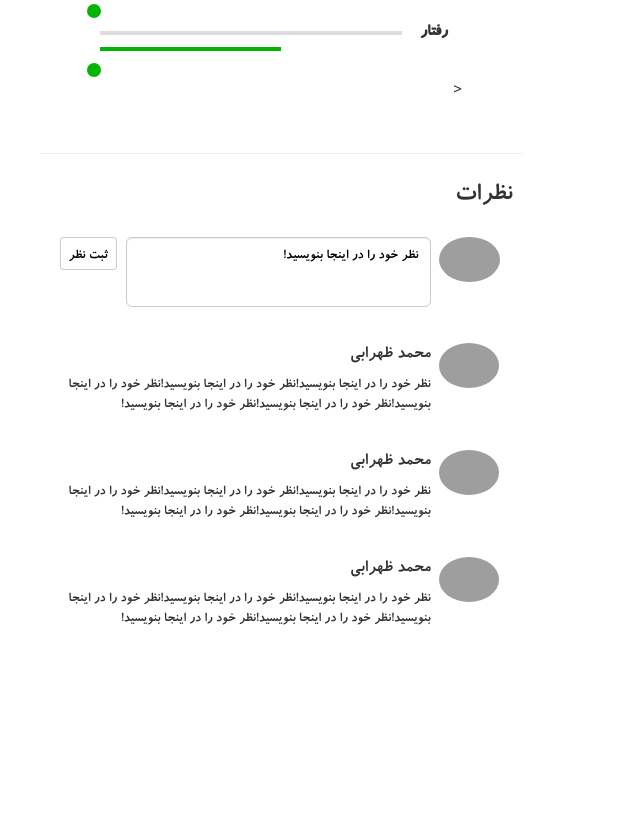
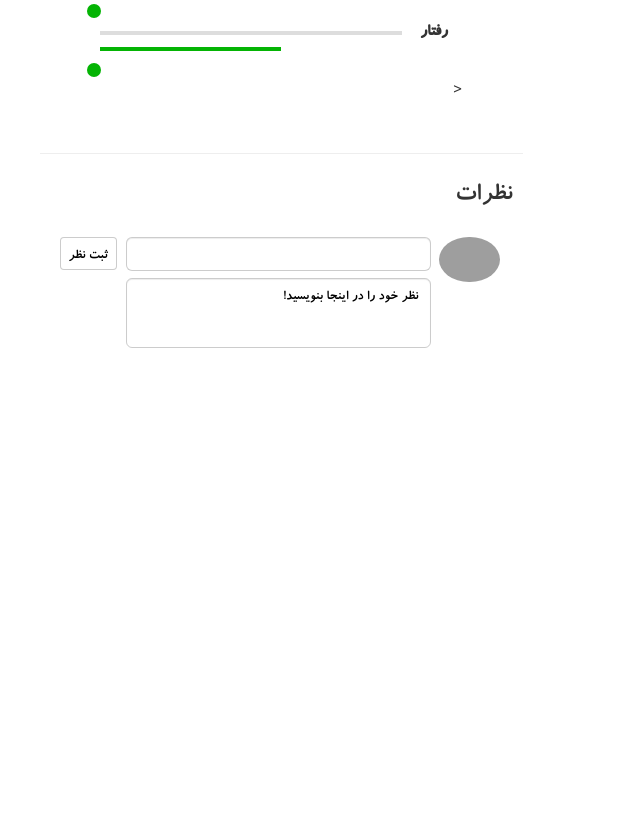
Before and after one commit to SaEED-ABB/Hinata, a Django app: template templates/store/dress.html in a window 1280 px wide. Shown: the part 1126-1950 px from the top of the page, without its empty margins (0-640 px from the left). Run offline with Django 3.2, Linux system fonts and the light colour scheme; the template is opened without the code that fills it, so the values that code supplies are empty; some libraries are stand-ins or nearby versions; some web fonts are replaced; grey boxes are pictures that could not be loaded.

Commit message:
comments ajax added

```diff
--- a/static/script/dress.js
+++ b/static/script/dress.js
@@ -76,6 +76,18 @@ $.ajax({
 		for(var i=0;i<data.images.length-2;i++){
 			$('.images').prepend('<img class="dressImages" src="'+data.images[i+2].other+'">');
 		}
+		for(var i=0;i<data.comments.length;i++){
+			$('.commentsContainer').append('<div class="comment row">'+
+		           		'<div class="col-sm-2 col-xs-3 commentImgContainer">'+
+		              		'<img class="comment_img  img-responsive" src="http://s3.amazonaws.com/nvest/Blank_Club_Website_Avatar_Gray.jpg" />'+
+		            	'</div>'+
+			            '<div class="col-sm-10 col-xs-9" style="padding-right:0">'+
+			                '<h4>'+data.comments[i].name+'</h4>'+
+			                '<p>'+data.comments[i].comment+'</p>'+
+			            '</div>'+
+		            '</div>');
+		}
+
 	}
 });
 $(document).on('click touchstart','.basketProduct',function(){
@@ -162,3 +174,33 @@ $(document).on('click touchstart','.likeProduct',function(){
 		toastr.warning('ابتدا وارد سایت شوید.')
 	}
 });
+
+$(document).on('click touchstart','.comment_btn',function(){
+	var thisElement=$(this);
+	if(logged=="True"){
+		data={
+			comment:$('.textarea-comment').val(),
+			product_slug:window.location.href.split('/')[4]
+		}
+	}else{
+		data={
+			comment:$('.textarea-comment').val(),
+			product_slug:window.location.href.split('/')[4],
+			name: $('.commentName').val(),
+		}
+	}
+
+	$.ajax({
+			type: 'POST',
+			url: '/api/customer/add_comment/',
+			dataType: 'JSON',
+			data: data,
+			success: function (data) {
+				toastr.success('نظر شما با موفقیت ارسال شد و پس از تایید در سایت قرار می گیرد.')
+			},
+			error: function(){
+				toastr.error('خطایی رخ داده است. لطفا مجددا تلاش نمایید.')
+			}
+		});
+
+});
--- a/static/style/dress.css
+++ b/static/style/dress.css
@@ -163,6 +163,12 @@ h2{
     box-shadow: 0 3px 6px rgba(193, 193, 193, 0.4), 0 6px 12px rgb(179, 179, 179);
     border: 1px solid rgba(0,0,0,0.2);
 }
+.commentName{
+    width: 100%;
+    border-radius: 6px;
+    border: 1px solid rgba(0,0,0,0.2);
+    margin-bottom: 7px;
+}
 .textarea-comment{
     border-radius: 6px;
     border: 1px solid rgba(0,0,0,0.2);
--- a/templates/store/dress.html
+++ b/templates/store/dress.html
@@ -88,13 +88,15 @@
 			<hr>
 			<div class="row dressProp">
 				<h2>نظرات</h2>
-				<div class="col-md-12 border-right margin-top" style="height: 1000px; padding-right: 5px; padding-left: 0;">
+				<div class="col-md-12 border-right margin-top commentsContainer" style="height: 1000px; padding-right: 5px; padding-left: 0;">
+					{% if request.user.is_anonymous  %}
 					<div class="margin-top newCommentContainer row">
 		              		<div class="col-sm-2 col-xs-3 commentImgContainer" style=" padding: 0 8px !important;">
 		                  		<img class="comment_img img-responsive" src="http://s3.amazonaws.com/nvest/Blank_Club_Website_Avatar_Gray.jpg" />
 		              		</div>
 		              		<div class="col-sm-8  col-xs-9">
 		                		<div class="form-group" style="padding-right: 6px">
+		                			<input type="text" name="" class="commentName form-control">
 		                  			<textarea rows="2" placeholder="نظر خود را در اینجا بنویسید!" class="form-control textarea-comment" name="comment"></textarea>
 		                		</div>
 		              		</div>
@@ -102,36 +104,22 @@
 		                		<input type="submit" class="btn comment_btn" placeholder="ثبت نظر" value="ثبت نظر" />
 		              		</div>
 		          	</div>
+		          	{% else %}
+		          	<div class="margin-top newCommentContainer row">
+		              		<div class="col-sm-2 col-xs-3 commentImgContainer" style=" padding: 0 8px !important;">
+		                  		<img class="comment_img img-responsive" src="http://s3.amazonaws.com/nvest/Blank_Club_Website_Avatar_Gray.jpg" />
+		              		</div>
+		              		<div class="col-sm-8  col-xs-9">
+		                		<div class="form-group" style="padding-right: 6px">
 
-		          	<div class="comment row">
-		           		<div class="col-sm-2 col-xs-3 commentImgContainer">
-		              		<img class="comment_img  img-responsive" src="http://s3.amazonaws.com/nvest/Blank_Club_Website_Avatar_Gray.jpg" />
-		            	</div>
-			            <div class="col-sm-10 col-xs-9" style="padding-right:0">
-			                <h4>محمد ظهرابی</h4>
-			                <p>نظر خود را در اینجا بنویسید!نظر خود را در اینجا بنویسید!نظر خود را در اینجا بنویسید!نظر خود را در اینجا بنویسید!نظر خود را در اینجا بنویسید!</p>
-			            </div>
-		            </div>
-
-		            <div class="comment row">
-		           		<div class="col-sm-2 col-xs-3 commentImgContainer">
-		              		<img class="comment_img  img-responsive" src="http://s3.amazonaws.com/nvest/Blank_Club_Website_Avatar_Gray.jpg" />
-		            	</div>
-			            <div class="col-sm-10 col-xs-9" style="padding-right:0">
-			                <h4>محمد ظهرابی</h4>
-			                <p>نظر خود را در اینجا بنویسید!نظر خود را در اینجا بنویسید!نظر خود را در اینجا بنویسید!نظر خود را در اینجا بنویسید!نظر خود را در اینجا بنویسید!</p>
-			            </div>
-		            </div>
-
-		            <div class="comment row">
-		           		<div class="col-sm-2 col-xs-3 commentImgContainer">
-		              		<img class="comment_img  img-responsive" src="http://s3.amazonaws.com/nvest/Blank_Club_Website_Avatar_Gray.jpg" />
-		            	</div>
-			            <div class="col-sm-10 col-xs-9" style="padding-right:0">
-			                <h4>محمد ظهرابی</h4>
-			                <p>نظر خود را در اینجا بنویسید!نظر خود را در اینجا بنویسید!نظر خود را در اینجا بنویسید!نظر خود را در اینجا بنویسید!نظر خود را در اینجا بنویسید!</p>
-			            </div>
-		            </div>
+		                  			<textarea rows="2" placeholder="نظر خود را در اینجا بنویسید!" class="form-control textarea-comment" name="comment"></textarea>
+		                		</div>
+		              		</div>
+		              		<div class="form-group text-center col-sm-2">
+		                		<input type="submit" class="btn comment_btn" placeholder="ثبت نظر" value="ثبت نظر" />
+		              		</div>
+		          	</div>
+		          	{% endif %}
 		        </div>
 			</div>
 		</div>
```
